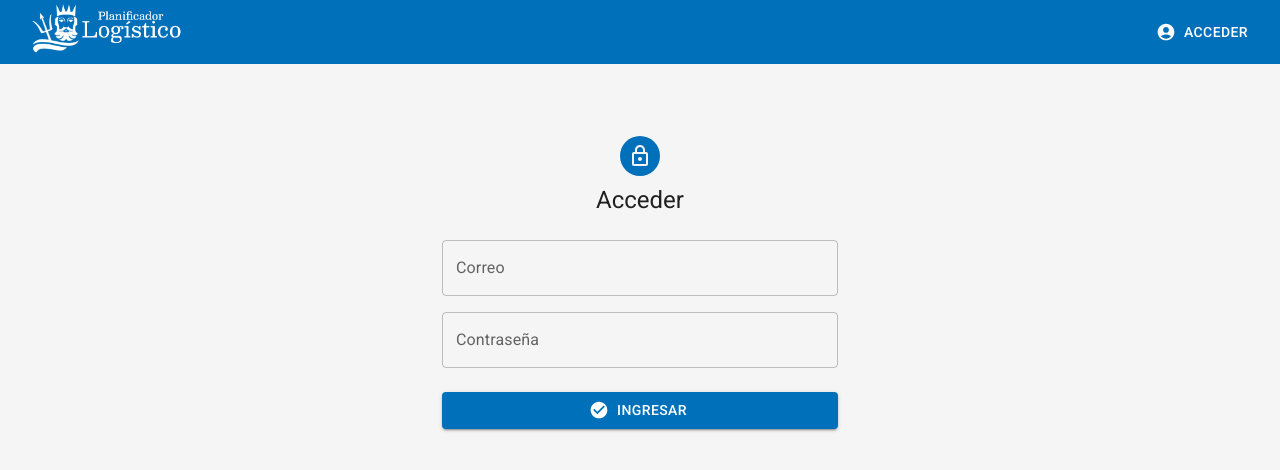
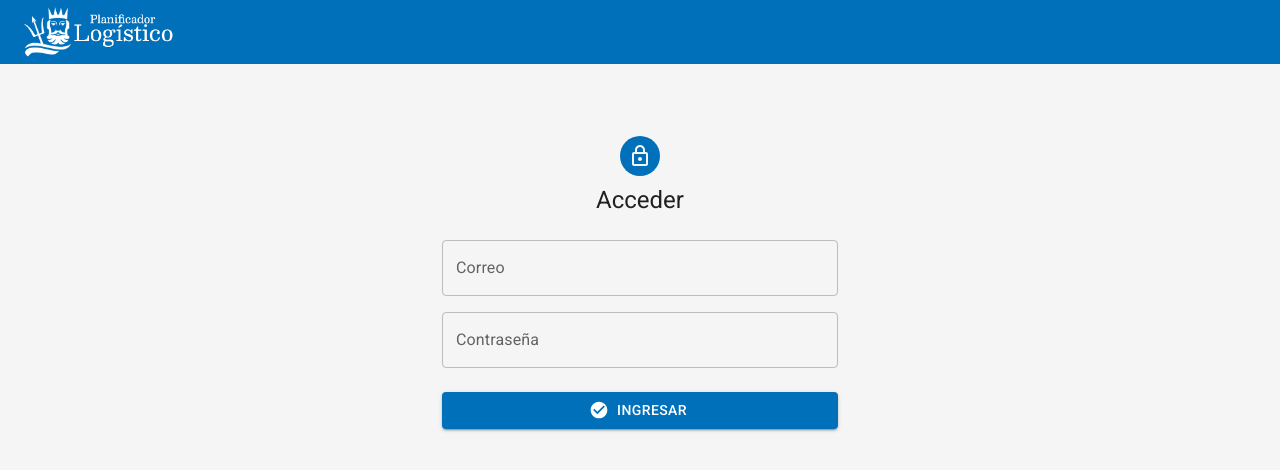
Before and after one commit to devfranciscogonzalez/planificador-servicios-logisticos, a React (Vite) app in the folder frontend/: page / in a window 1280 px wide. Shown: the top 470 px of the page. Built offline with nearby package versions, Linux system fonts and the light colour scheme.

Commit message:
Update logo and navigation styles

```diff
--- a/frontend/src/components/common/Logo/Logo.jsx
+++ b/frontend/src/components/common/Logo/Logo.jsx
@@ -7,12 +7,12 @@ const COLORS = {
   AZUL: "azul",
 };
 const Logo = ({ color }) => (
-  <Box px={1}>
-    <Link to="/">
+  <Box sx={{ display: "flex", alignItems: "center" }}>
+    <Link to="/" style={{ height: "50px" }}>
       <img
         src={color === COLORS.AZUL ? logoAzul : logoBlanco}
         alt="Logo Camanchaca"
-        style={{ maxWidth: 150, cursor: "pointer" }}
+        style={{ maxWidth: "150px", cursor: "pointer", height: "50px" }}
       />
     </Link>
   </Box>
--- a/frontend/src/components/common/Navigation/DrawerBar.jsx
+++ b/frontend/src/components/common/Navigation/DrawerBar.jsx
@@ -57,20 +57,15 @@ const Drawer = styled(MuiDrawer, {
         easing: theme.transitions.easing.sharp,
         duration: theme.transitions.duration.leavingScreen,
       }),
-      width: theme.spacing(7),
-      [theme.breakpoints.up("sm")]: {
-        width: theme.spacing(9),
-      },
+      width: "56px",
     }),
   },
 }));
 
 export default function DrawerBar({ toggleDrawer, open }) {
   const location = useLocation();
-  // Obtiene el título basado en la ruta actual, o un título por defecto si la ruta no está definida
   const titles = titlesByRoute[location.pathname] || "Mi Aplicación";
   const { user, logout } = useAuth();
-  // Obtener las rutas de navegación según el rol del usuario
   const roleBasedNavigation = getRoleNavigationItems(user.role);
 
   return (
@@ -92,7 +87,7 @@ export default function DrawerBar({ toggleDrawer, open }) {
             component="h1"
             variant="h6"
             color="inherit"
-            sx={{ flexGrow: 1 }}
+            sx={{ flexGrow: 1, pl: "24px" }}
           >
             {titles}
           </Typography>
@@ -105,21 +100,15 @@ export default function DrawerBar({ toggleDrawer, open }) {
             display: "flex",
             alignItems: "center",
             justifyContent: "space-between",
+            px: 2,
+            py: "6px",
+            gap: 1,
           }}
         >
           <Logo color="azul" />
-          <Toolbar
-            sx={{
-              display: "flex",
-              alignItems: "center",
-              justifyContent: "flex-end",
-              px: [1],
-            }}
-          >
-            <IconButton onClick={toggleDrawer}>
-              <ChevronLeftIcon />
-            </IconButton>
-          </Toolbar>
+          <IconButton onClick={toggleDrawer} sx={{ p: 0 }}>
+            <ChevronLeftIcon />
+          </IconButton>
         </Box>
         <Divider />
         <List component="nav">{roleBasedNavigation}</List>
--- a/frontend/src/components/common/Navigation/NavigationBar.jsx
+++ b/frontend/src/components/common/Navigation/NavigationBar.jsx
@@ -1,13 +1,10 @@
-import { AppBar, Toolbar, Box } from "@mui/material";
+import { AppBar, Toolbar } from "@mui/material";
 import Logo from "../Logo/Logo";
 
-const NavigationBar = ({ children }) => (
+const NavigationBar = () => (
   <AppBar position="static">
     <Toolbar>
-      <Box flexGrow={1}>
-        <Logo />
-      </Box>
-      {children}
+      <Logo />
     </Toolbar>
   </AppBar>
 );
--- a/frontend/src/components/layout/DefaultLayout.jsx
+++ b/frontend/src/components/layout/DefaultLayout.jsx
@@ -1,24 +1,12 @@
 import NavigationBar from "../common/Navigation/NavigationBar";
 
-import { Link } from "react-router-dom";
-
-import AccountCircleIcon from "@mui/icons-material/AccountCircle";
-import { Box, Button } from "@mui/material";
+import { Box } from "@mui/material";
 
 export default function DefaultLayout({ children }) {
   return (
     <Box component="section">
       <Box component="nav">
-        <NavigationBar>
-          <Button
-            color="inherit"
-            component={Link}
-            to="/"
-            startIcon={<AccountCircleIcon />}
-          >
-            Acceder
-          </Button>
-        </NavigationBar>
+        <NavigationBar />
       </Box>
       <Box component="main">{children}</Box>
     </Box>
--- a/frontend/src/features/auth/components/MenuAppBar.jsx
+++ b/frontend/src/features/auth/components/MenuAppBar.jsx
@@ -43,7 +43,6 @@ const MenuAppBar = ({ logout, user }) => {
         onClose={handleClose}
         onClick={handleClose}
         sx={{
-          // overflow: "auto",
           filter: "drop-shadow(0px 2px 8px rgba(0,0,0,0.32))",
           mt: 1.5,
           ".MuiPaper-root": {
```
